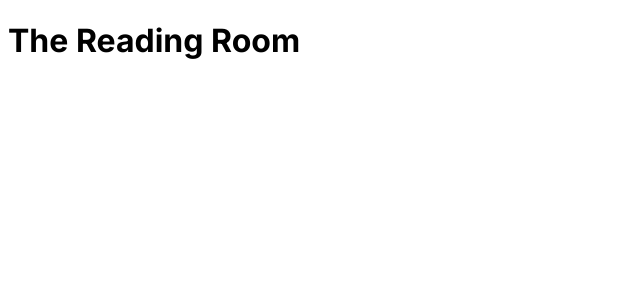
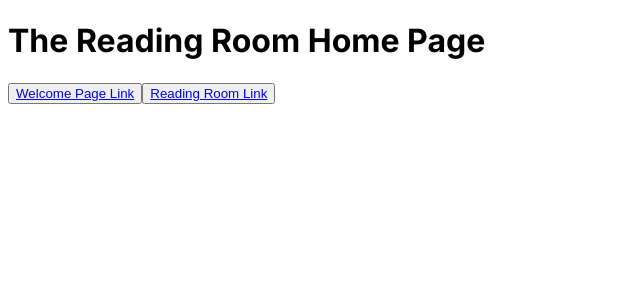
Before and after one commit to SchoolOfCode/reading-room-app, a Next.js app: page / in a window 1280 px wide. Shown: the top 300 px of the page, without its empty margins (0-640 px from the left). Built offline with nearby package versions, Linux system fonts and the light colour scheme.

Commit message:
initialising file routing system, and testing that the links work

```diff
--- a/app/layout.js
+++ b/app/layout.js
@@ -1,17 +1,19 @@
-import { Inter } from 'next/font/google'
-import './globals.css'
+// template for what the pages look like
 
-const inter = Inter({ subsets: ['latin'] })
+import { Inter } from "next/font/google";
+import "./globals.css";
+
+const inter = Inter({ subsets: ["latin"] });
 
 export const metadata = {
-  title: 'Create Next App',
-  description: 'Generated by create next app',
-}
+  title: "Create Next App",
+  description: "Generated by create next app",
+};
 
 export default function RootLayout({ children }) {
   return (
     <html lang="en">
       <body className={inter.className}>{children}</body>
     </html>
-  )
+  );
 }
--- a/app/page.js
+++ b/app/page.js
@@ -1,3 +1,19 @@
+import Link from "next/link";
+
 export default function Home() {
-  return <h1>The Reading Room</h1>
+  return (
+    <>
+      <h1>The Reading Room Home Page</h1>
+      <button>
+        <Link className="welcomePageLink" href="/WelcomePage">
+          Welcome Page Link
+        </Link>
+      </button>
+      <button>
+        <Link className="readingRoomLink" href="/ReadingRoom">
+          Reading Room Link
+        </Link>
+      </button>
+    </>
+  );
 }
```
Also changed, not shown: app/ReadingRoom/page.js (added, +14 -0 lines), app/WelcomePage/page.js (added, +14 -0 lines).
